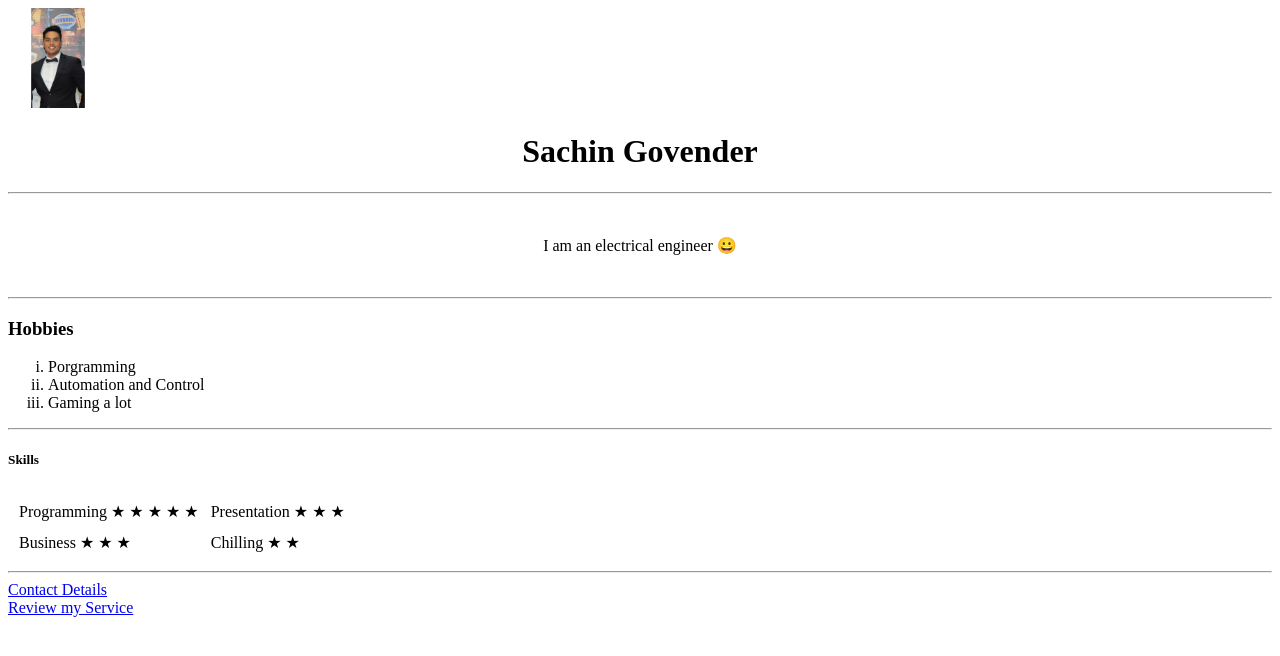
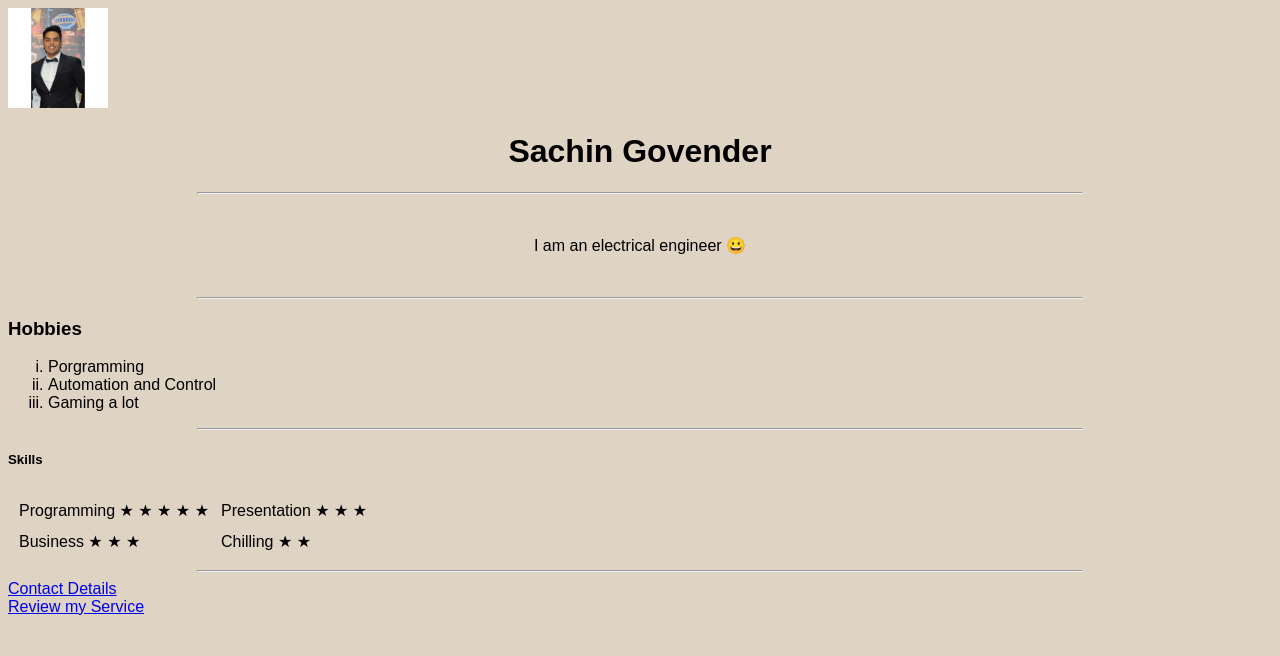
Before and after one commit to sachingovender39/Site, a plain HTML site: page index.html in a window 1280 px wide. Drawn offline with Linux system fonts and the light colour scheme.

Commit message:
inline css added

```diff
--- a/index.html
+++ b/index.html
@@ -5,6 +5,21 @@
   <meta charset="utf-8">
   <title>Sach's Website</title>
 </head>
+<style>
+  body{
+    background-color: #dfd3c3;
+    font-style: normal;
+    font-family: sans-serif;
+  }
+  hr{
+    color: black;
+    width:70%;
+    height: 20%;
+  }
+  .Heading{
+    font-family: fantasy;
+  }
+</style>
 
 <body>
   <div class="Heading">
```
